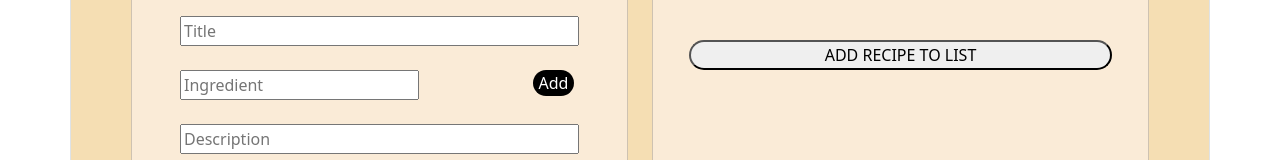
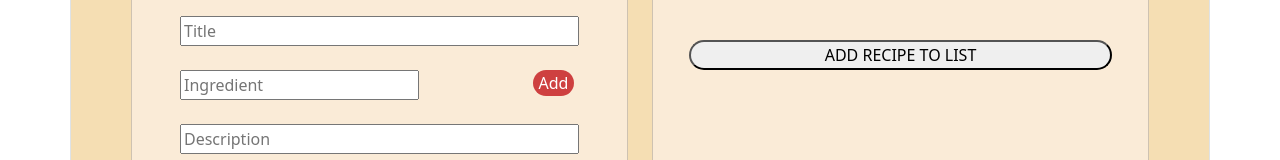
Before and after one commit to Hubesas/JavaScriptSettlement, a plain HTML site: page index.html in a window 1280 px wide. In both pictures the pointer is over the button "Add". Shown: the part 177-337 px from the top of the page. Drawn offline with nearby package versions, Linux system fonts and the light colour scheme.

Commit message:
hover effect changed

```diff
--- a/style.css
+++ b/style.css
@@ -27,7 +27,7 @@ button {
     border-radius: 50px
 }
 button:hover {
-    background-color: black;
+    background-color: #ce4040;
     color:white;
     border: white;
 }
```
